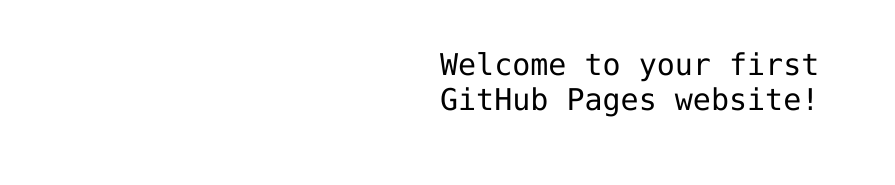
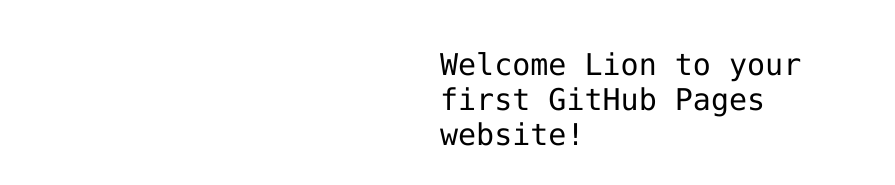
Before and after one commit to Lion-art38/hello-world, a plain HTML site: page index.html in a window 1280 px wide. Shown: the part 359-544 px from the top of the page, without its empty margins (0-895 px from the left). Drawn offline with Linux system fonts and the light colour scheme.

Commit message:
Update index.html

```diff
--- a/index.html
+++ b/index.html
@@ -12,7 +12,7 @@
 <img src="https://octodex.github.com/images/daftpunktocat-thomas.gif" id="octocat" alt="octocat-gif" />
 
 <!-- Change this code here by copy and pasting your template on line 15 -->
-<p>Welcome to your first GitHub Pages website!</p>
+<p>Welcome Lion to your first GitHub Pages website!</p>
 
 </body>
 </html>
```
